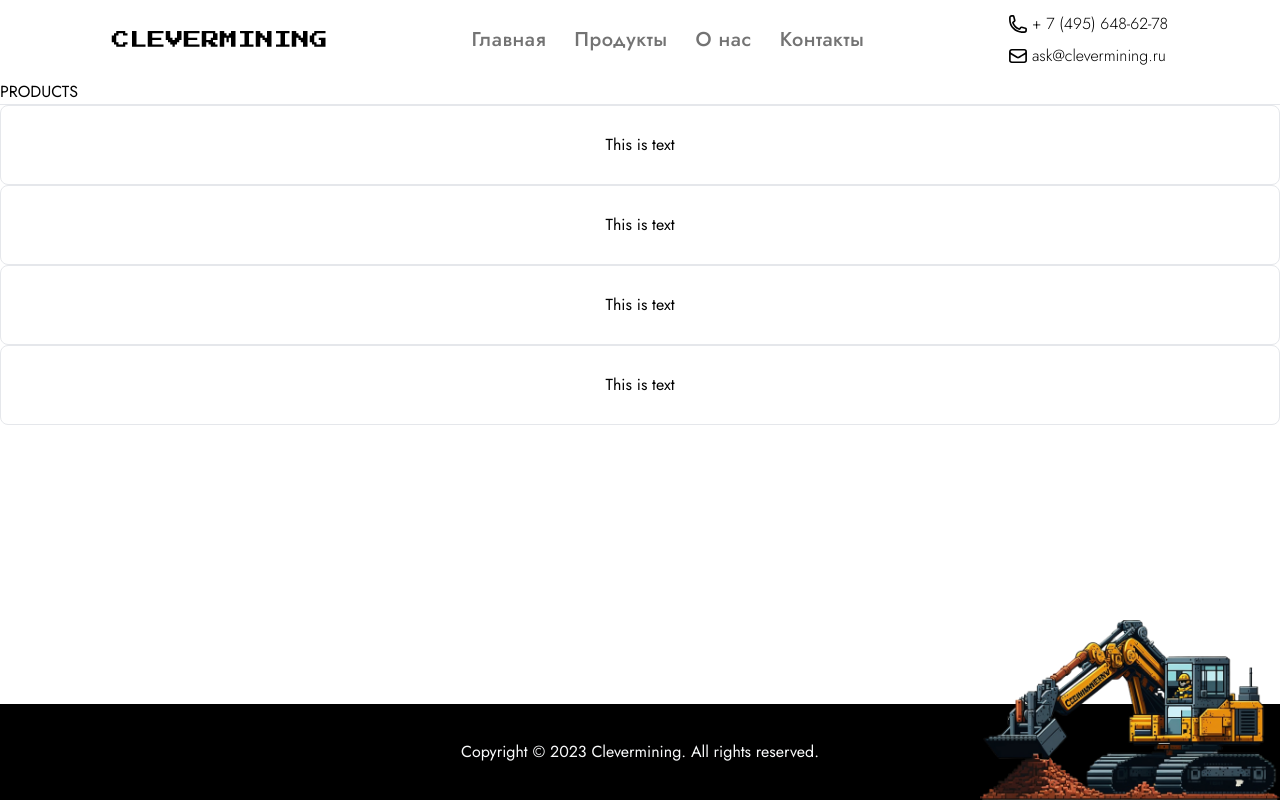
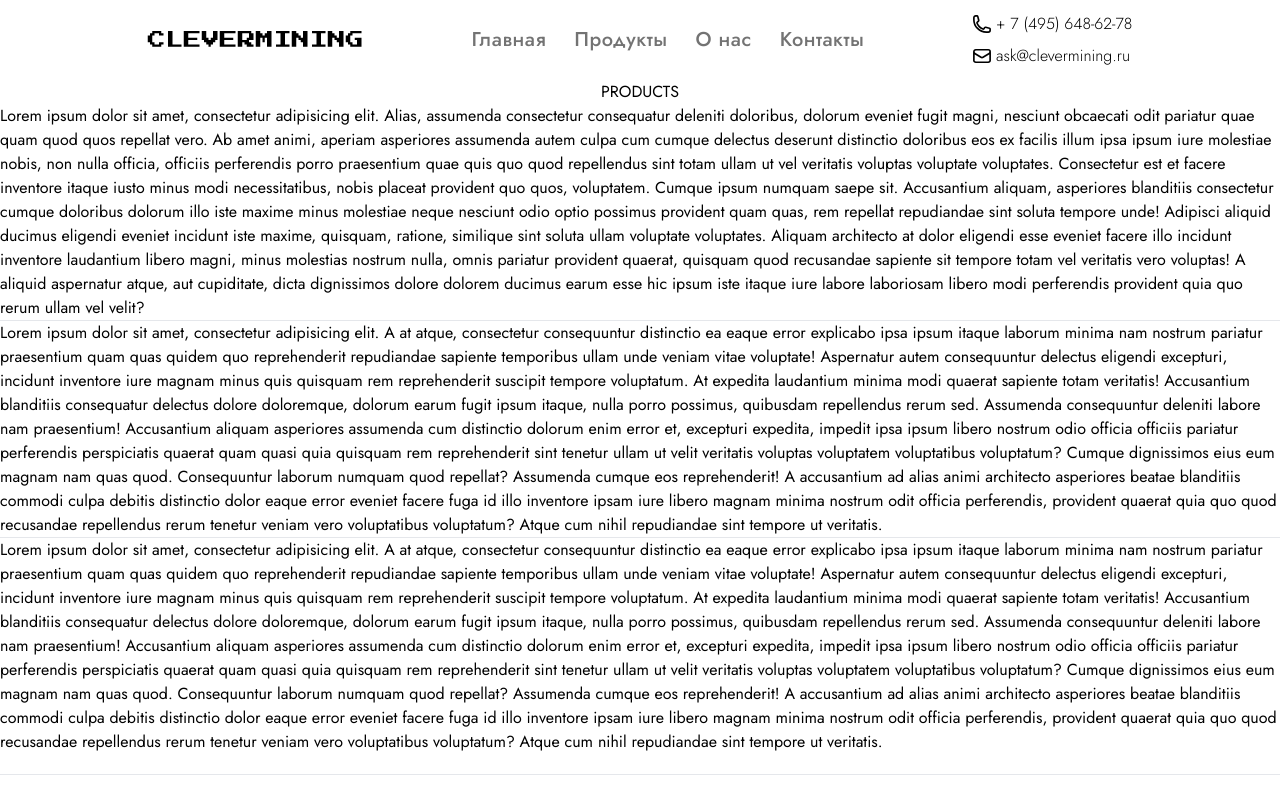
Before and after one commit to AntonRybakou/clevermining, a Next.js app: page /products in a window 1280 px wide. Shown: the top 802 px of the page. Built offline with nearby package versions, Linux system fonts and the light colour scheme.

Commit message:
refactor: framer animation

```diff
--- a/pages/products/index.tsx
+++ b/pages/products/index.tsx
@@ -6,45 +6,112 @@ import Layout from 'components/Layout';
 
 const Index = (): ReactElement => (
   <Layout title='Продукты | Clevermining'>
-    <h1>PRODUCTS</h1>
+    <h1 className='text-center'>PRODUCTS</h1>
+    <div>Lorem ipsum dolor sit amet, consectetur adipisicing elit. Alias, assumenda
+      consectetur consequatur deleniti doloribus, dolorum eveniet fugit magni, nesciunt
+      obcaecati odit pariatur quae quam quod quos repellat vero. Ab amet animi, aperiam
+      asperiores assumenda autem culpa cum cumque delectus deserunt distinctio doloribus
+      eos ex facilis illum ipsa ipsum iure molestiae nobis, non nulla officia, officiis
+      perferendis porro praesentium quae quis quo quod repellendus sint totam ullam ut vel
+      veritatis voluptas voluptate voluptates. Consectetur est et facere inventore itaque
+      iusto minus modi necessitatibus, nobis placeat provident quo quos, voluptatem.
+      Cumque ipsum numquam saepe sit. Accusantium aliquam, asperiores blanditiis
+      consectetur cumque doloribus dolorum illo iste maxime minus molestiae neque nesciunt
+      odio optio possimus provident quam quas, rem repellat repudiandae sint soluta
+      tempore unde! Adipisci aliquid ducimus eligendi eveniet incidunt iste maxime,
+      quisquam, ratione, similique sint soluta ullam voluptate voluptates. Aliquam
+      architecto at dolor eligendi esse eveniet facere illo incidunt inventore laudantium
+      libero magni, minus molestias nostrum nulla, omnis pariatur provident quaerat,
+      quisquam quod recusandae sapiente sit tempore totam vel veritatis vero voluptas! A
+      aliquid aspernatur atque, aut cupiditate, dicta dignissimos dolore dolorem ducimus
+      earum esse hic ipsum iste itaque iure labore laboriosam libero modi perferendis
+      provident quia quo rerum ullam vel velit?
+    </div>
     <hr />
-    <div className='flex flex-col items-center justify-center'>
-      <motion.div className='w-full h-20 border rounded-lg flex flex-col items-center justify-center'
-                  initial={{ x: -100, opacity: 0 }}
-                  animate={{ x: 0, opacity: 1 }}
+    <div>Lorem ipsum dolor sit amet, consectetur adipisicing elit. A at atque, consectetur
+      consequuntur distinctio ea eaque error explicabo ipsa ipsum itaque laborum minima
+      nam nostrum pariatur praesentium quam quas quidem quo reprehenderit repudiandae
+      sapiente temporibus ullam unde veniam vitae voluptate! Aspernatur autem consequuntur
+      delectus eligendi excepturi, incidunt inventore iure magnam minus quis quisquam rem
+      reprehenderit suscipit tempore voluptatum. At expedita laudantium minima modi
+      quaerat sapiente totam veritatis! Accusantium blanditiis consequatur delectus dolore
+      doloremque, dolorum earum fugit ipsum itaque, nulla porro possimus, quibusdam
+      repellendus rerum sed. Assumenda consequuntur deleniti labore nam praesentium!
+      Accusantium aliquam asperiores assumenda cum distinctio dolorum enim error et,
+      excepturi expedita, impedit ipsa ipsum libero nostrum odio officia officiis pariatur
+      perferendis perspiciatis quaerat quam quasi quia quisquam rem reprehenderit sint
+      tenetur ullam ut velit veritatis voluptas voluptatem voluptatibus voluptatum? Cumque
+      dignissimos eius eum magnam nam quas quod. Consequuntur laborum numquam quod
+      repellat? Assumenda cumque eos reprehenderit! A accusantium ad alias animi
+      architecto asperiores beatae blanditiis commodi culpa debitis distinctio dolor eaque
+      error eveniet facere fuga id illo inventore ipsam iure libero magnam minima nostrum
+      odit officia perferendis, provident quaerat quia quo quod recusandae repellendus
+      rerum tenetur veniam vero voluptatibus voluptatum? Atque cum nihil repudiandae sint
+      tempore ut veritatis.
+    </div>
+    <hr />
+    <div>Lorem ipsum dolor sit amet, consectetur adipisicing elit. A at atque, consectetur
+      consequuntur distinctio ea eaque error explicabo ipsa ipsum itaque laborum minima
+      nam nostrum pariatur praesentium quam quas quidem quo reprehenderit repudiandae
+      sapiente temporibus ullam unde veniam vitae voluptate! Aspernatur autem consequuntur
+      delectus eligendi excepturi, incidunt inventore iure magnam minus quis quisquam rem
+      reprehenderit suscipit tempore voluptatum. At expedita laudantium minima modi
+      quaerat sapiente totam veritatis! Accusantium blanditiis consequatur delectus dolore
+      doloremque, dolorum earum fugit ipsum itaque, nulla porro possimus, quibusdam
+      repellendus rerum sed. Assumenda consequuntur deleniti labore nam praesentium!
+      Accusantium aliquam asperiores assumenda cum distinctio dolorum enim error et,
+      excepturi expedita, impedit ipsa ipsum libero nostrum odio officia officiis pariatur
+      perferendis perspiciatis quaerat quam quasi quia quisquam rem reprehenderit sint
+      tenetur ullam ut velit veritatis voluptas voluptatem voluptatibus voluptatum? Cumque
+      dignissimos eius eum magnam nam quas quod. Consequuntur laborum numquam quod
+      repellat? Assumenda cumque eos reprehenderit! A accusantium ad alias animi
+      architecto asperiores beatae blanditiis commodi culpa debitis distinctio dolor eaque
+      error eveniet facere fuga id illo inventore ipsam iure libero magnam minima nostrum
+      odit officia perferendis, provident quaerat quia quo quod recusandae repellendus
+      rerum tenetur veniam vero voluptatibus voluptatum? Atque cum nihil repudiandae sint
+      tempore ut veritatis.
+    </div>
+    <hr className='my-5' />
+    <motion.div
+      className='w-full h-20 my-5 border rounded-lg flex flex-col items-center justify-center'
+      initial={{ x: -80, opacity: 0 }}
+      whileInView={{ x: 0, opacity: 1 }}
+      viewport={{ once: true }}
       transition={{
         duration: 1,
         ease: 'easeOut',
       }}>This is text
     </motion.div>
-      <motion.div className='w-full h-20 border rounded-lg flex flex-col items-center justify-center'
-                  initial={{ x: 100, opacity: 0 }}
-                  animate={{ x: 0, opacity: 1 }}
+    <motion.div
+      className='w-full h-20 my-5 border rounded-lg flex flex-col items-center justify-center'
+      initial={{ x: 80, opacity: 0 }}
+      whileInView={{ x: 0, opacity: 1 }}
+      viewport={{ once: true }}
       transition={{
-                    duration: 0.8,
+        duration: 1,
         ease: 'easeOut',
-                    delay: 0.2,
       }}>This is text
     </motion.div>
-      <motion.div className='w-full h-20 border rounded-lg flex flex-col items-center justify-center'
-                  initial={{ x: -100, opacity: 0 }}
-                  animate={{ x: 0, opacity: 1 }}
+    <motion.div
+      className='w-full h-20 my-5 border rounded-lg flex flex-col items-center justify-center'
+      initial={{ x: -80, opacity: 0 }}
+      whileInView={{ x: 0, opacity: 1 }}
+      viewport={{ once: true }}
       transition={{
-                    duration: 0.7,
+        duration: 1,
         ease: 'easeOut',
-                    delay: 0.3,
       }}>This is text
     </motion.div>
-      <motion.div className='w-full h-20 border rounded-lg flex flex-col items-center justify-center'
-                  initial={{ x: 100, opacity: 0 }}
-                  animate={{ x: 0, opacity: 1 }}
+    <motion.div
+      className='w-full h-20 my-5 border rounded-lg flex flex-col items-center justify-center'
+      initial={{ x: 80, opacity: 0 }}
+      whileInView={{ x: 0, opacity: 1 }}
+      viewport={{ once: true }}
       transition={{
-                    duration: 0.6,
+        duration: 1,
         ease: 'easeOut',
-                    delay: 0.4,
       }}>This is text
     </motion.div>
-    </div>
   </Layout>
 );
 
--- a/styles/index.css
+++ b/styles/index.css
@@ -14,8 +14,8 @@ html, body {
 }
 
 .header-wrapper {
-    @apply sticky top-0 left-0 right-0 px-10 z-10;
-    @apply min-h-[5rem] flex flex-wrap items-center justify-between xl:justify-around;
+    @apply sticky top-0 z-10 min-h-[5rem];
+    @apply flex flex-wrap items-center justify-between mx-10 xl:justify-evenly;
     @apply backdrop-blur-sm bg-white/[.60];
 }
 
@@ -24,6 +24,6 @@ html, body {
 }
 
 .main-wrapper {
-    @apply max-w-screen-xl my-0 mx-10 xl:w-full xl:mx-auto;
+    @apply max-w-screen-xl xl:w-full my-0 mx-10 xl:mx-auto;
     @apply flex flex-col flex-wrap flex-auto;
 }
```
Lines whose indentation alone changed are shown as unchanged.
